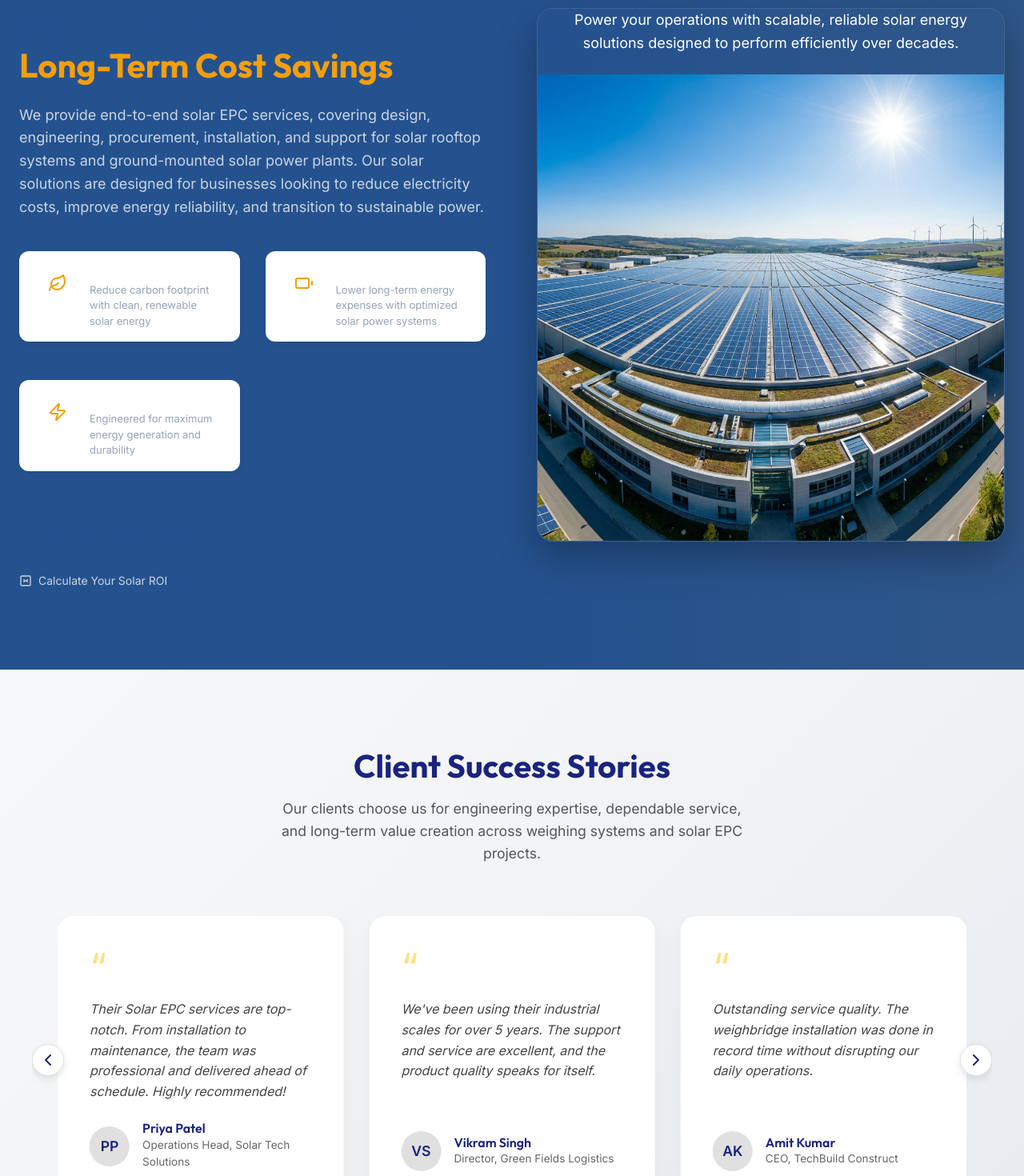
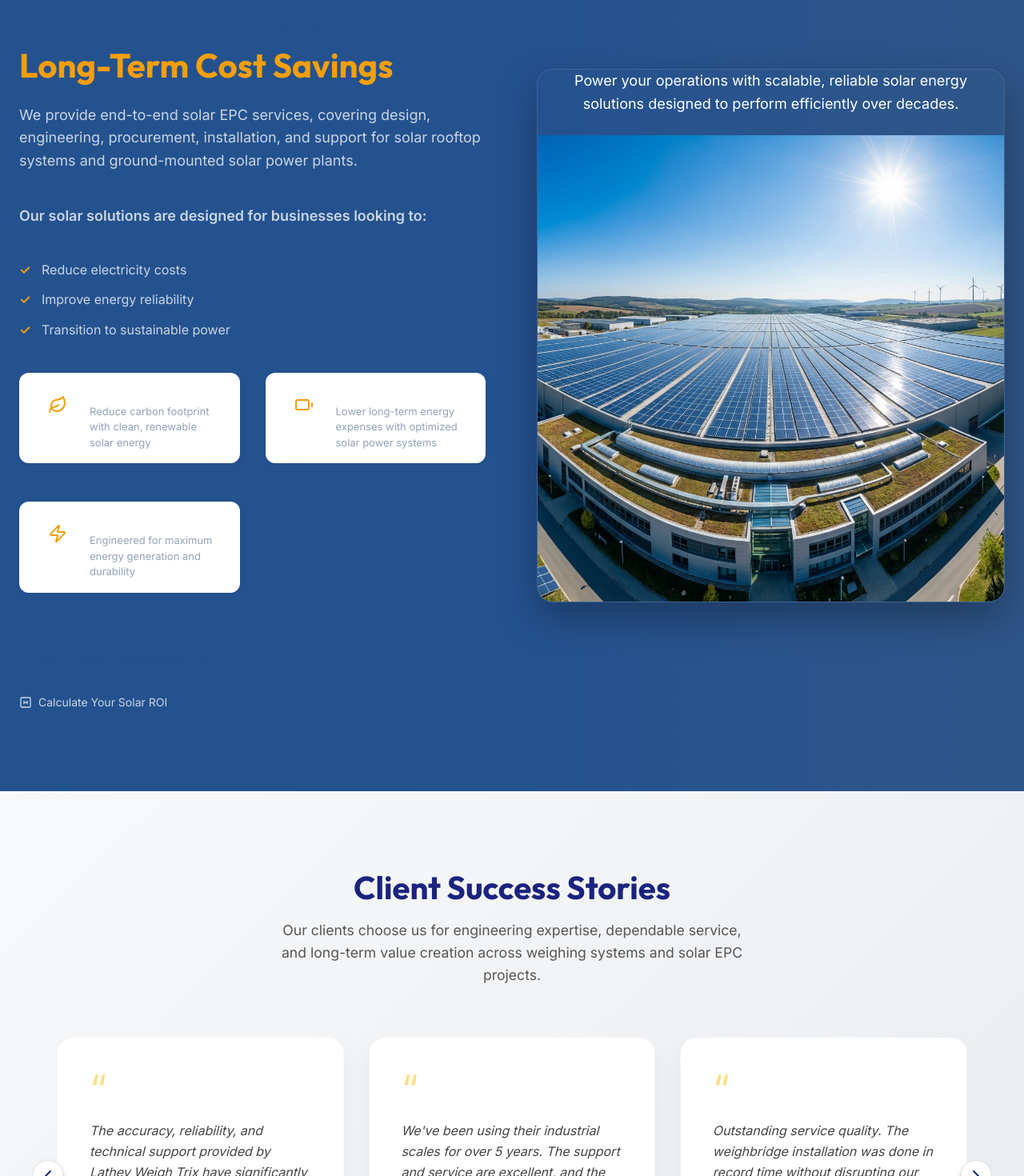
Before and after one commit to SoumilLathey/lwt-website, a React (Vite) app: page / in a window 1280 px wide. Shown: the part 2780-4250 px from the top of the page at 80% size. Built offline with nearby package versions, Linux system fonts and the light colour scheme.

Commit message:
Update homepage components - Solar section and testimonials with new SEO copy

```diff
--- a/src/components/SolarSection.css
+++ b/src/components/SolarSection.css
@@ -54,6 +54,28 @@
     /* Slate 300 */
     line-height: 1.6;
     margin-bottom: 40px;
+}
+
+.solar-benefits-list {
+    list-style: none;
+    padding: 0;
+    margin: 0 0 40px 0;
+}
+
+.solar-benefits-list li {
+    font-size: 16px;
+    color: #cbd5e1;
+    padding-left: 28px;
+    margin-bottom: 12px;
+    position: relative;
+}
+
+.solar-benefits-list li::before {
+    content: "✓";
+    position: absolute;
+    left: 0;
+    color: var(--color-secondary);
+    font-weight: bold;
 }
 
 .benefits-grid {
--- a/src/components/SolarSection.jsx
+++ b/src/components/SolarSection.jsx
@@ -36,8 +36,31 @@ const SolarSection = () => {
                         transition={{ delay: 0.2 }}
                         className="solar-description"
                     >
-                        We provide end-to-end solar EPC services, covering design, engineering, procurement, installation, and support for solar rooftop systems and ground-mounted solar power plants. Our solar solutions are designed for businesses looking to reduce electricity costs, improve energy reliability, and transition to sustainable power.
+                        We provide end-to-end solar EPC services, covering design, engineering, procurement, installation, and support for solar rooftop systems and ground-mounted solar power plants.
                     </motion.p>
+
+                    <motion.p
+                        initial={{ opacity: 0, x: -20 }}
+                        whileInView={{ opacity: 1, x: 0 }}
+                        viewport={{ once: true }}
+                        transition={{ delay: 0.25 }}
+                        className="solar-description"
+                        style={{ marginTop: '1rem', fontWeight: '600' }}
+                    >
+                        Our solar solutions are designed for businesses looking to:
+                    </motion.p>
+
+                    <motion.ul
+                        initial={{ opacity: 0, x: -20 }}
+                        whileInView={{ opacity: 1, x: 0 }}
+                        viewport={{ once: true }}
+                        transition={{ delay: 0.3 }}
+                        className="solar-benefits-list"
+                    >
+                        <li>Reduce electricity costs</li>
+                        <li>Improve energy reliability</li>
+                        <li>Transition to sustainable power</li>
+                    </motion.ul>
 
                     <div className="benefits-grid">
                         <motion.div
--- a/src/components/UserStories.jsx
+++ b/src/components/UserStories.jsx
@@ -13,10 +13,10 @@ const UserStories = () => {
         },
         {
             id: 2,
-            name: "Priya Patel",
-            role: "Operations Head, Solar Tech Solutions",
-            quote: "Their Solar EPC services are top-notch. From installation to maintenance, the team was professional and delivered ahead of schedule. Highly recommended!",
-            initials: "PP"
+            name: "Operations Head",
+            role: "Manufacturing Industry",
+            quote: "The accuracy, reliability, and technical support provided by Lathey Weigh Trix have significantly improved our operations.",
+            initials: "OH"
         },
         {
             id: 3,
```
